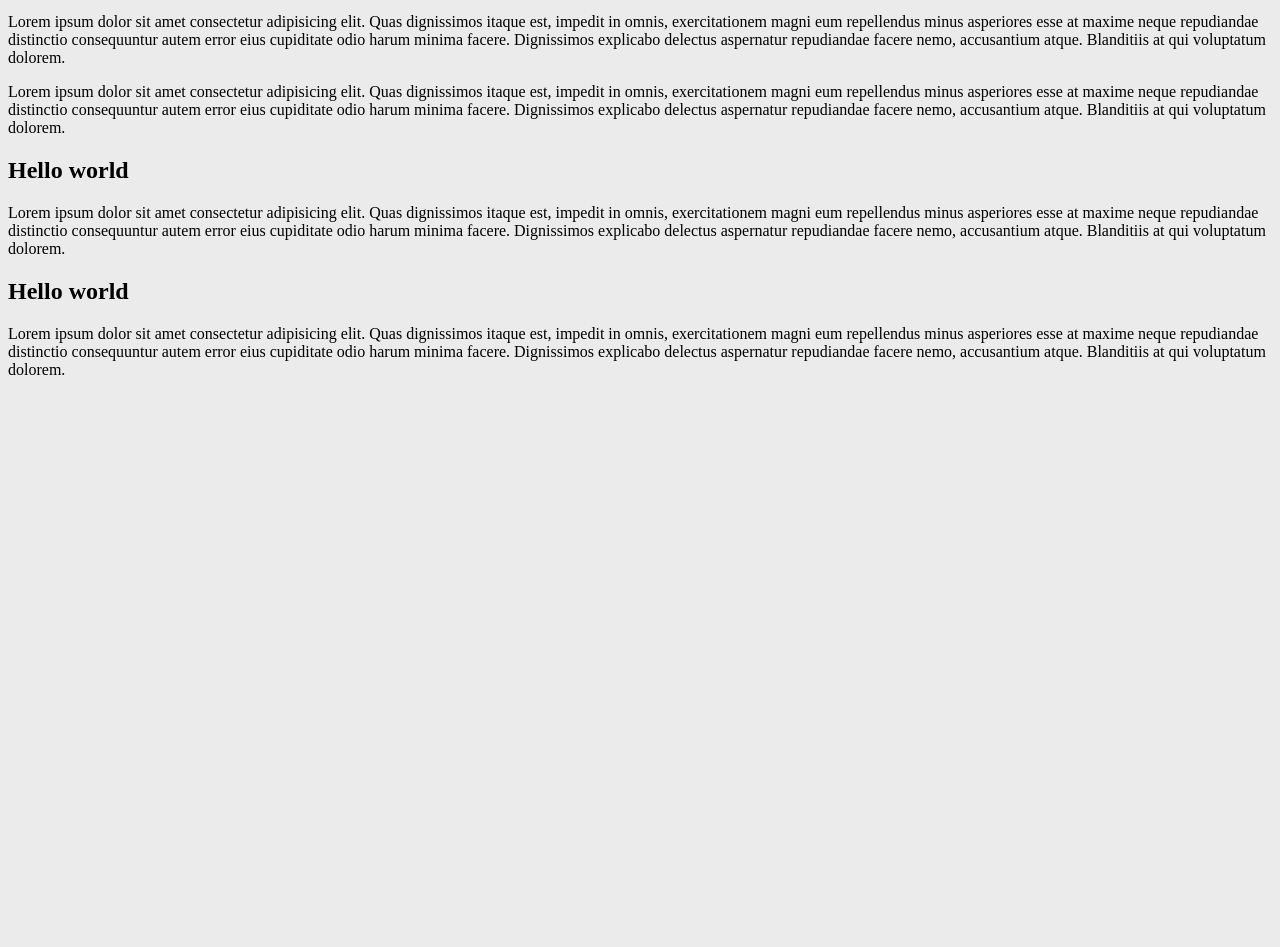
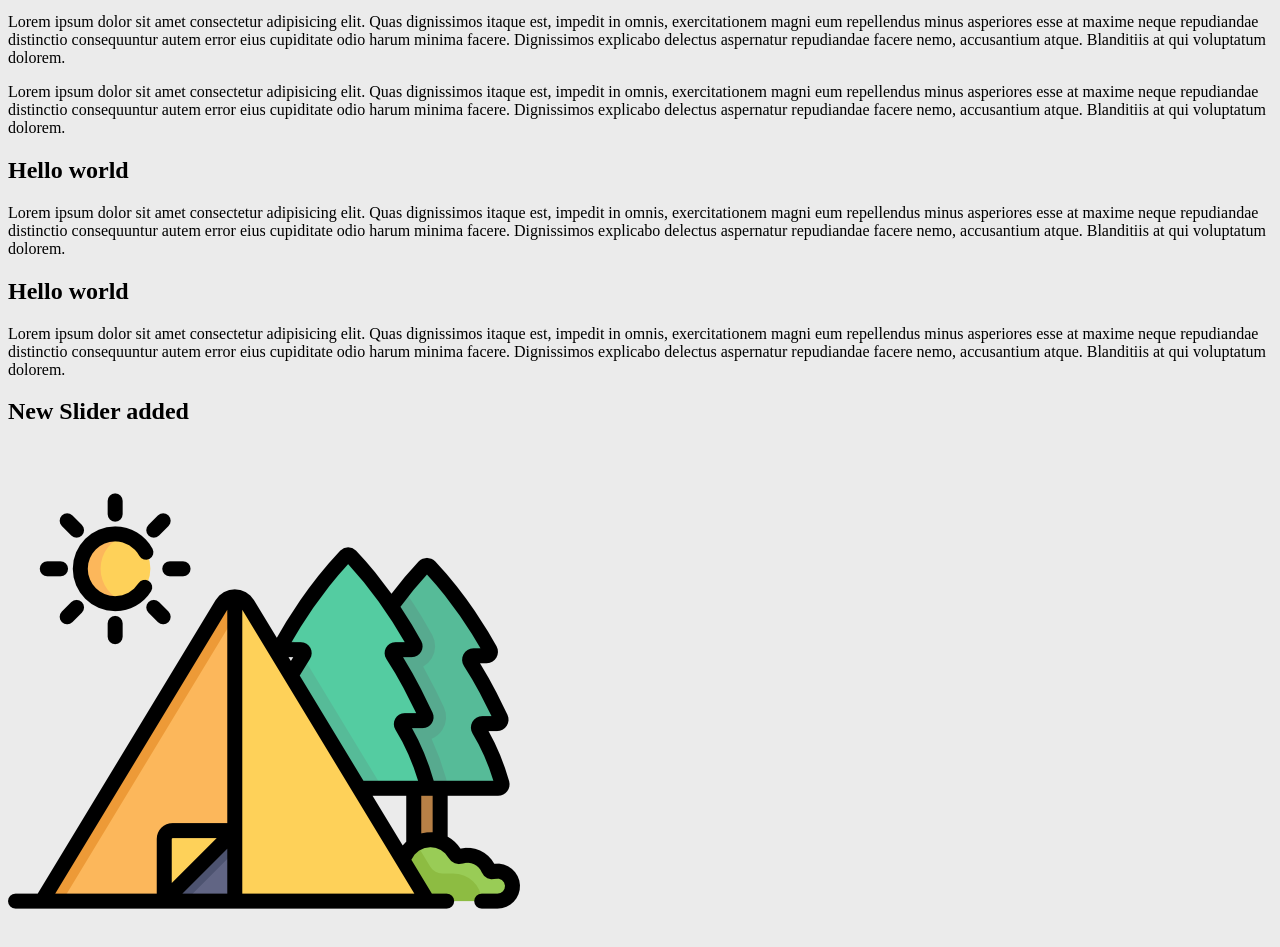
Before and after one commit to iamamolsarker/new-task, a plain HTML site: page index.html in a window 1280 px wide. Shown: the part 137-1084 px from the top of the page. Before the commit the page ends 800 px from the top, so only its background shows below. Drawn offline with Linux system fonts and the light colour scheme.

Commit message:
slider added

```diff
--- a/index.html
+++ b/index.html
@@ -17,6 +17,11 @@
             <p>Lorem ipsum dolor sit amet consectetur adipisicing elit. Quas dignissimos itaque est, impedit in omnis, exercitationem magni eum repellendus minus asperiores esse at maxime neque repudiandae distinctio consequuntur autem error eius cupiditate odio harum minima facere. Dignissimos explicabo delectus aspernatur repudiandae facere nemo, accusantium atque. Blanditiis at qui voluptatum dolorem.</p></div>
         <div><h1>Hello world</h1>
             <p>Lorem ipsum dolor sit amet consectetur adipisicing elit. Quas dignissimos itaque est, impedit in omnis, exercitationem magni eum repellendus minus asperiores esse at maxime neque repudiandae distinctio consequuntur autem error eius cupiditate odio harum minima facere. Dignissimos explicabo delectus aspernatur repudiandae facere nemo, accusantium atque. Blanditiis at qui voluptatum dolorem.</p></div>
+
+            <div class="slider">
+                <h1>New Slider added</h1>
+                <img src="images/tent.png" alt="">
+            </div>
     </section>
 </body>
 </html>
```
Also changed, not shown: images/tent.png (added).
